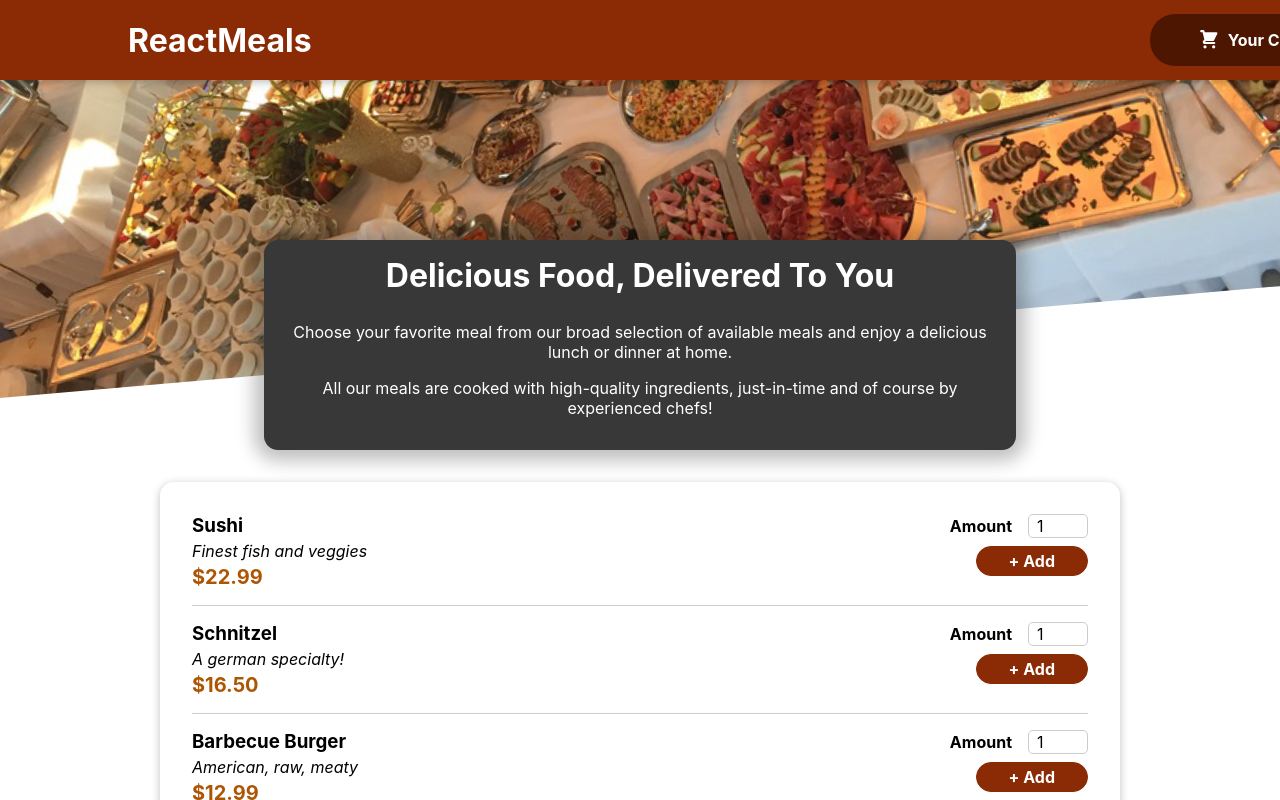
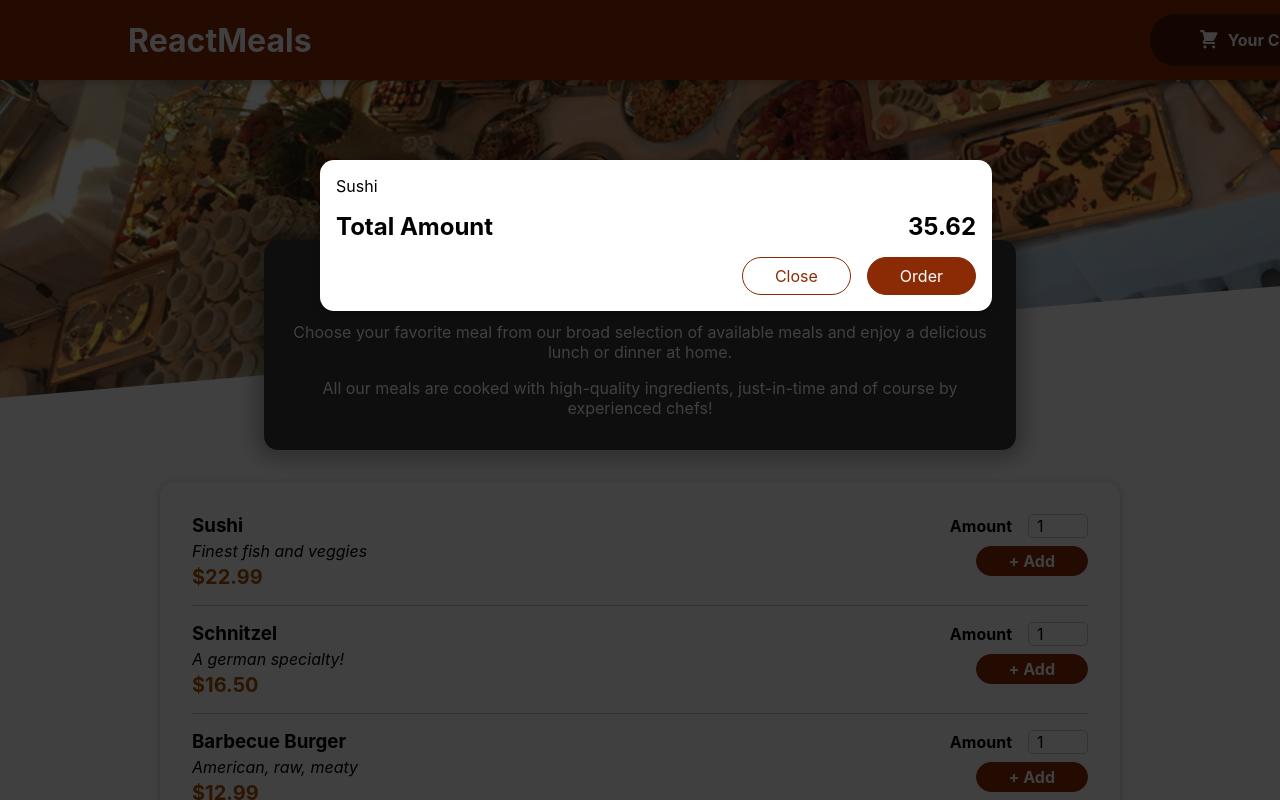
Before and after one commit to thuvu24hdev/food-order-app, a React (Create React App) app: page / in a window 1280 px wide. Shown: the top 800 px of the page. Built offline with nearby package versions, Linux system fonts and the light colour scheme.

Commit message:
adding a Modal for Cart component

```diff
--- a/public/index.html
+++ b/public/index.html
@@ -28,6 +28,7 @@
   </head>
   <body>
     <noscript>You need to enable JavaScript to run this app.</noscript>
+    <div id="overlays"></div>
     <div id="root"></div>
     <!--
       This HTML file is a template.
--- a/src/App.tsx
+++ b/src/App.tsx
@@ -1,10 +1,12 @@
 import React from "react";
+import Cart from "./components/Cart/Cart";
 import Header from "./components/Layout/Header";
 import Meals from "./components/Meals/Meals";
 
 function App() {
   return (
     <>
+      <Cart />
       <Header />
       <main>
         <Meals />
--- a/src/components/Cart/Cart.tsx
+++ b/src/components/Cart/Cart.tsx
@@ -1,3 +1,4 @@
+import Modal from "../UI/Modal";
 import classes from "./Cart.module.css";
 
 interface CartProps {}
@@ -11,7 +12,7 @@
   );
 
   return (
-    <div>
+    <Modal>
       {cartItems}
       <div className={classes.total}>
         <span>Total Amount</span>
@@ -21,7 +22,7 @@
         <button className={classes["button--alt"]}>Close</button>
         <button className={classes.button}>Order</button>
       </div>
-    </div>
+    </Modal>
   );
 };
 
--- /dev/null
+++ b/src/components/UI/Modal.module.css
@@ -0,0 +1,40 @@
+.backdrop {
+  position: fixed;
+  top: 0;
+  left: 0;
+  width: 100%;
+  height: 100vh;
+  z-index: 20;
+  background-color: rgba(0, 0, 0, 0.75);
+}
+
+.modal {
+  position: fixed;
+  top: 20vh;
+  left: 5%;
+  width: 90%;
+  background-color: white;
+  padding: 1rem;
+  border-radius: 14px;
+  box-shadow: 0 2px 8px rgba(0, 0, 0, 0.25);
+  z-index: 30;
+  animation: slide-down 300ms ease-out forwards;
+}
+
+@media (min-width: 768px) {
+  .modal {
+    width: 40rem;
+    left: calc(50% - 20rem);
+  }
+}
+
+@keyframes slide-down {
+  from {
+    opacity: 0;
+    transform: translateY(-3rem);
+  }
+  to {
+    opacity: 1;
+    transform: translateY(0);
+  }
+}
--- /dev/null
+++ b/src/components/UI/Modal.tsx
@@ -0,0 +1,36 @@
+import { Fragment, ReactNode } from "react";
+import ReactDOM from "react-dom";
+
+import classes from "./Modal.module.css";
+
+interface ModalProps {
+  children: ReactNode;
+}
+
+const Backdrop = () => {
+  return <div className={classes.backdrop} />;
+};
+
+const ModalOverlay = (props: ModalProps) => {
+  return (
+    <div className={classes.modal}>
+      <div className={classes.content}>{props.children}</div>
+    </div>
+  );
+};
+
+const portalElement = document.getElementById("overlays") as HTMLElement;
+
+const Modal = (props: ModalProps) => {
+  return (
+    <Fragment>
+      {ReactDOM.createPortal(<Backdrop />, portalElement)}
+      {ReactDOM.createPortal(
+        <ModalOverlay>{props.children}</ModalOverlay>,
+        portalElement
+      )}
+    </Fragment>
+  );
+};
+
+export default Modal;
```
